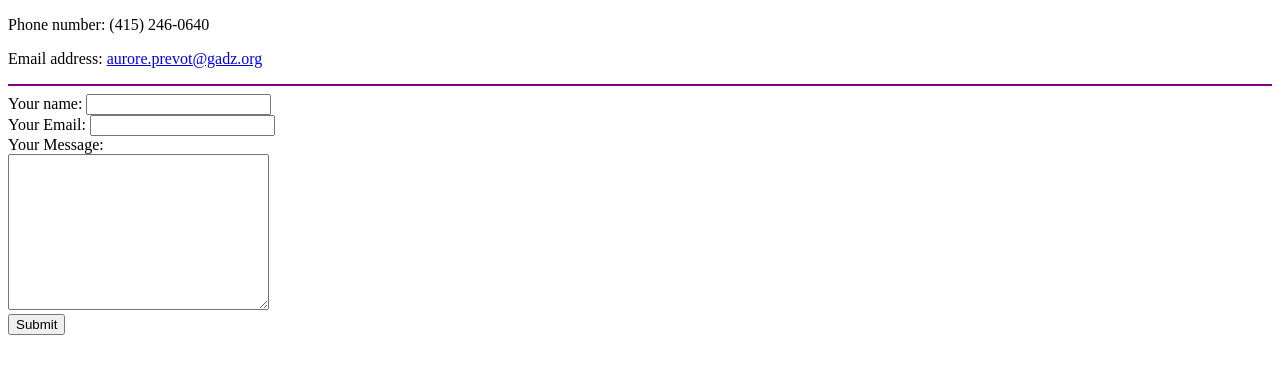
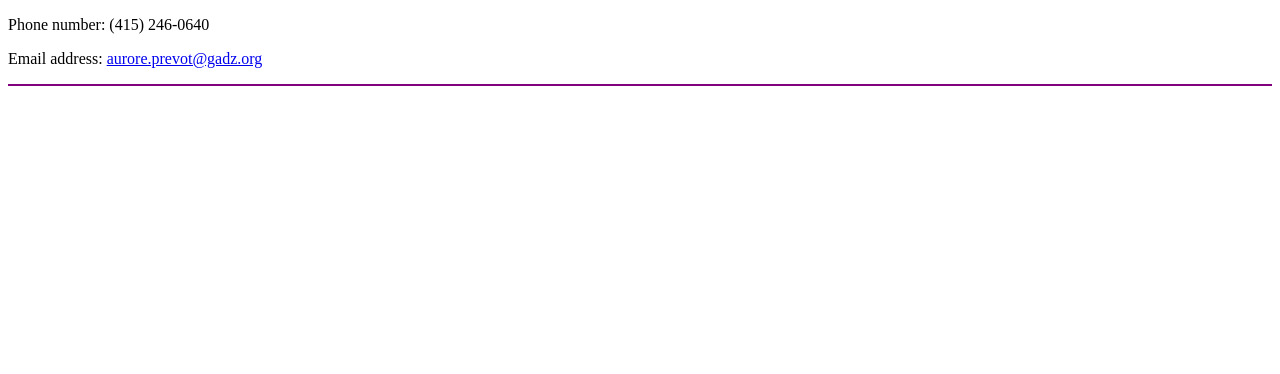
Before and after one commit to auroreprevot/cv, a plain HTML site: page contact_info.html in a window 1280 px wide. Drawn offline with Linux system fonts and the light colour scheme.

Commit message:
Update contact_info.html

```diff
--- a/contact_info.html
+++ b/contact_info.html
@@ -8,7 +8,7 @@
         <p>Phone number: (415) 246-0640</p>
         <p>Email address: <a href="mailto:someone@example.com">aurore.prevot@gadz.org</a></p>
         <hr size="2" color="purple" noshade>
-        <form action="mailto:aurore.prevot@gadz.org" method="post" enctype="text/plain">
+<!--         <form action="mailto:aurore.prevot@gadz.org" method="post" enctype="text/plain">
             <label>Your name:</label>
             <input type="text" name="yourName" value=""><br>
             <label>Your Email:</label>
@@ -16,6 +16,6 @@
             <label>Your Message:</label><br>
             <textarea name="yourMessage" rows="10" cols="30"></textarea><br>
             <input type="submit" name="">
-        </form>
+        </form> -->
     </body>
 </html>
```
